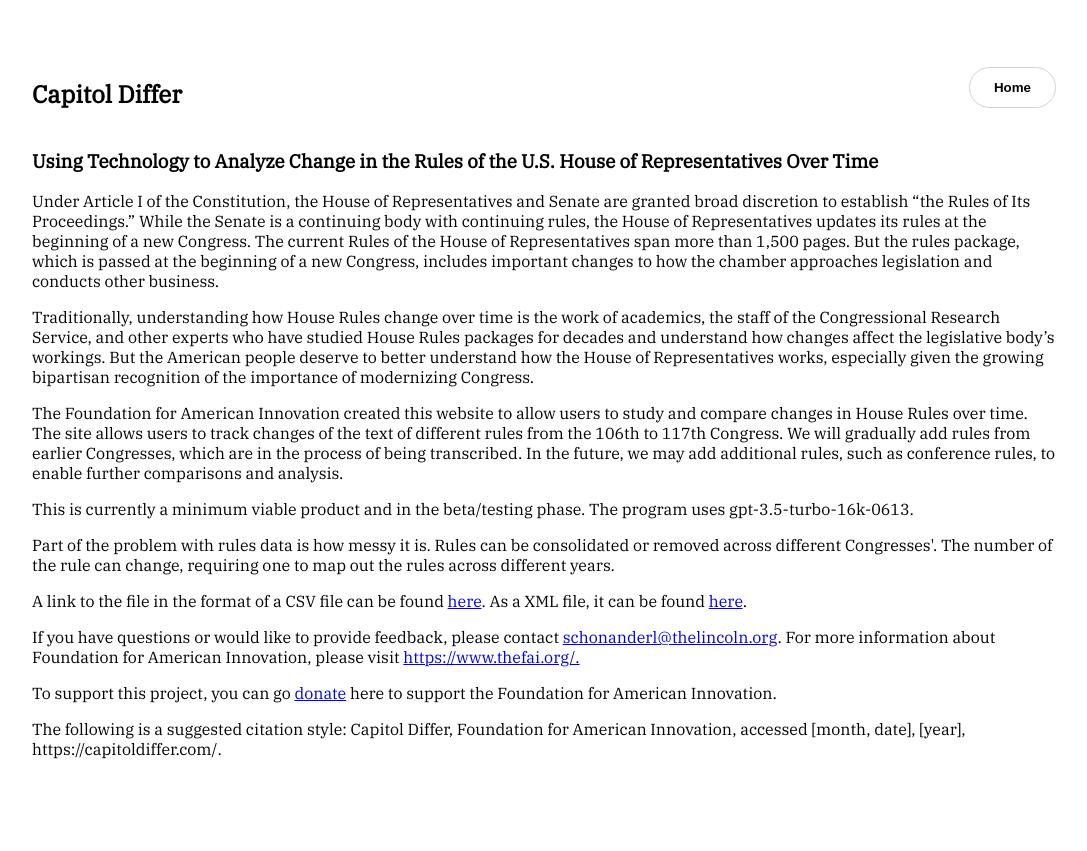
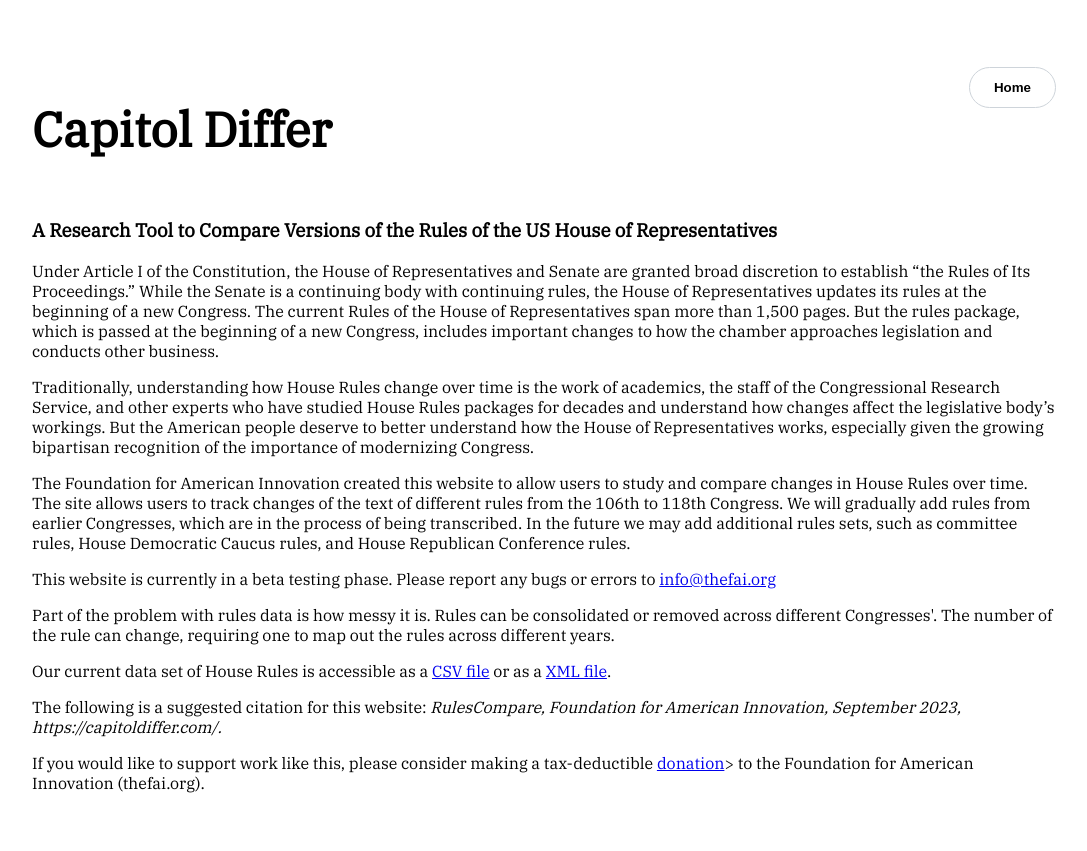
Before and after one commit to Leschonander/Rules-Diffing-Tool, a Flask app: page /about in a window 1280 px wide. Shown: the whole page, without its empty margins (96-1183 px from the left). Before the commit the page ends 759 px from the top, so only its background shows below. Run offline with Flask 2, Linux system fonts and the light colour scheme; parts of the project's set-up code (start-up, migrations or seed data) failed here and were passed over.

Commit message:
updates to text based on Zach feedback

```diff
--- a/templates/about.html
+++ b/templates/about.html
@@ -9,13 +9,13 @@
         </head>
     <body>
         <nav>
-            <h1>Capitol Differ</h1>
+            <h1 style=font-size:48px>Capitol Differ</h1>
             <button onclick="location.href = 'https://capitoldiffer.com/';" >
                 <strong>Home</strong>
             </button>
         </nav>
         <article id = "about_body">
-            <h3>Using Technology to Analyze Change in the Rules of the U.S. House of Representatives Over Time </h3>
+            <h3>A Research Tool to Compare Versions of the Rules of the US House of Representatives </h3>
 
             <p>
                 Under Article I of the Constitution, the House of Representatives and Senate are granted broad discretion to establish “the Rules of Its Proceedings.” While the Senate is a continuing body with continuing rules, the House of Representatives updates its rules at the beginning of a new Congress. The current Rules of the House of Representatives span more than 1,500 pages. But the rules package, which is passed at the beginning of a new Congress, includes important changes to how the chamber approaches legislation and conducts other business.
@@ -26,28 +26,27 @@
             </p>
 
             <p>
-                The Foundation for American Innovation created this website to allow users to study and compare changes in House Rules over time. The site allows users to track changes of the text of different rules from the 106th to 117th Congress. We will gradually add rules from earlier Congresses, which are in the process of being transcribed. In the future, we may add additional rules, such as conference rules, to enable further comparisons and analysis.
+                The Foundation for American Innovation created this website to allow users to study and compare changes in House Rules over time. The site allows users to track changes of the text of different rules from the 106th to 118th Congress. We will gradually add rules from earlier Congresses, which are in the process of being transcribed.
+                In the future we may add additional rules sets, such as committee rules, House Democratic Caucus rules,  and House Republican Conference rules.
             </p>
 
             <p>
-                This is currently a minimum viable product and in the beta/testing phase. The program uses gpt-3.5-turbo-16k-0613.
+                This website is currently in a beta testing phase. Please report any bugs or errors to <a href="info@thefai.org">info@thefai.org</a>
             </p>
 
             <p>Part of the problem with rules data is how messy it is. Rules can be consolidated or removed across different Congresses'. The number of the rule can change, requiring one to map out the rules across different years.</p>
 
             <p>
-                A link to the file in the format of a CSV file can be found <a href="https://docs.google.com/spreadsheets/d/1tsAftegH7GbDDhECCSoyAr2o5JNSUhkVwE-sCQEcELs/edit?usp=sharing">here</a>. As a XML file, it can be found <a href="{{ url_for('static', filename='Rules_combined_df_master.xml') }}">here</a>.
+                Our current data set of House Rules is accessible as a <a href="https://docs.google.com/spreadsheets/d/1C7-Duvd1w2RQH0YnwyCRRFW0g8qrQ6oHmW4DGyab9aI/edit?usp=sharing">CSV file</a> or as a <a href="{{ url_for('static', filename='Rules_combined_df_master.xml') }}">XML file</a>.
             </p>
 
+            <p>The following is a suggested citation for this website:
+                <i>RulesCompare, Foundation for American Innovation, September 2023, https://capitoldiffer.com/.</i></p>
+
             <p>
-                If you have questions or would like to provide feedback, please contact <a href = "mailto: schonanderl@thefai.org">schonanderl@thelincoln.org</a>.
-                For more information about Foundation for American Innovation, please visit <a href="https://www.thefai.org/">https://www.thefai.org/.</a>
+                If you would like to support work like this, please consider making a tax-deductible <a href="https://www.thefai.org/donate">donation</a>> to the Foundation for American Innovation (thefai.org).
             </p>
 
-            <p> To support this project, you can go <a href="https://www.thefai.org/donate">donate</a> here to support the Foundation for American Innovation.</p>
-
-            <p>The following is a suggested citation style:
-                Capitol Differ, Foundation for American Innovation, accessed [month, date], [year], https://capitoldiffer.com/.</p>
         </article>
 
     </body>
--- a/templates/index.html
+++ b/templates/index.html
@@ -10,8 +10,8 @@
     </head>
     <body>
         <nav>
-            <h1 style=font-size:48px>Capitol Differ</h1>
-            <button onclick="location.href = 'https://capitoldiffer.com//about';" >
+            <h1 style=font-size:48px>RulesCompare</h1>
+            <button onclick="location.href = 'https://capitoldiffer.com/about';" >
                 <strong>About</strong>
             </button>
         </nav>
@@ -66,7 +66,7 @@
                 <h3>Select rule to compare</h3>
 
                 <div id = "explain_box">
-                    <strong>Capitol Differ</strong> allows you to cross-compare the text of specific rules across House rules packages.  To use the tool, select the Congresses you’d like to compare. Then, in the drop-down menu, select the specific rule you’d like to  study. Click “Compare,” and the comparison will appear below.
+                    <strong>RulesCompare</strong> allows you to cross-compare the text of specific rules across House rules packages.  To use the tool, select the Congresses you’d like to compare. Then, in the drop-down menu, select the specific rule you’d like to  study. Click “Compare,” and the comparison will appear below.
 
 
 
```
